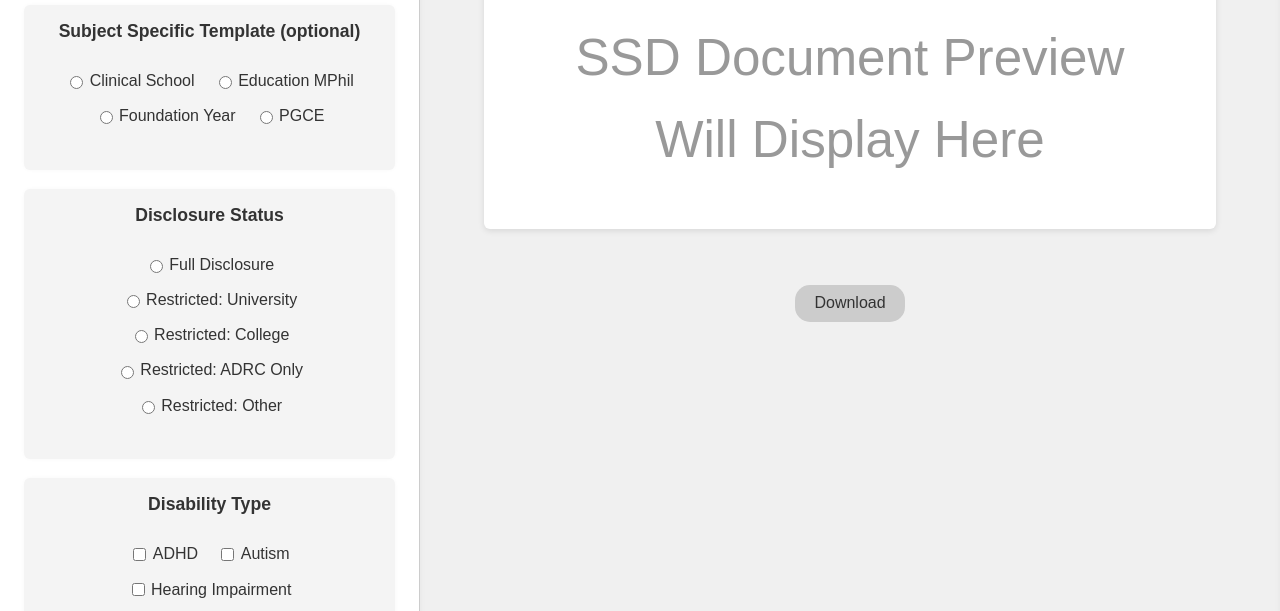
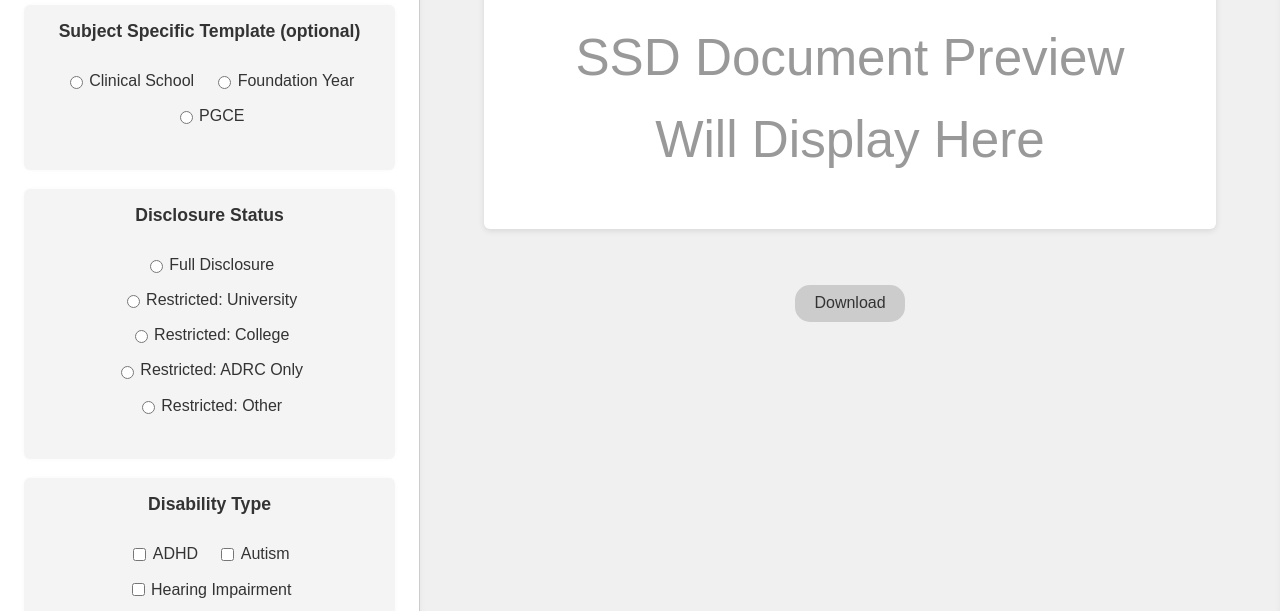
Before and after one commit to Tm800drc/ssd-generator, a website built with Vite: page index.html in a window 1280 px wide. Shown: the part 168-779 px from the top of the page. Built offline with nearby package versions, Linux system fonts and the light colour scheme.

Commit message:
Removed education MPhil subject specific template option as can use the generic structure

```diff
--- a/index.html
+++ b/index.html
@@ -36,10 +36,6 @@
               <label>
                 <input type="radio" name="subject" value="Clinical" />
                 Clinical School
-              </label>
-              <label>
-                <input type="radio" name="subject" value="Education" />
-                Education MPhil
               </label>
               <label>
                 <input type="radio" name="subject" value="FY" />
```
